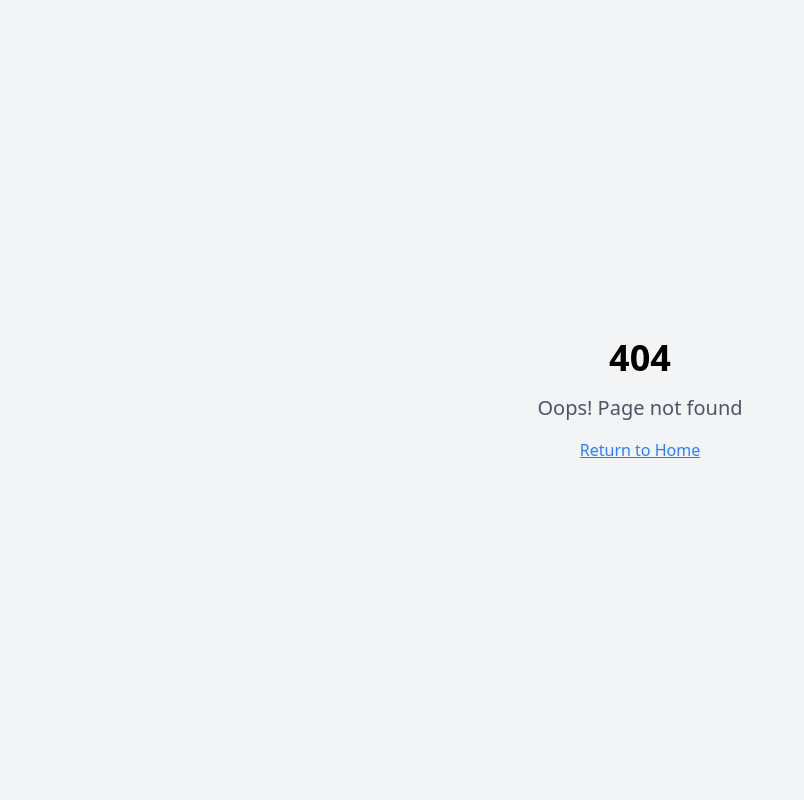
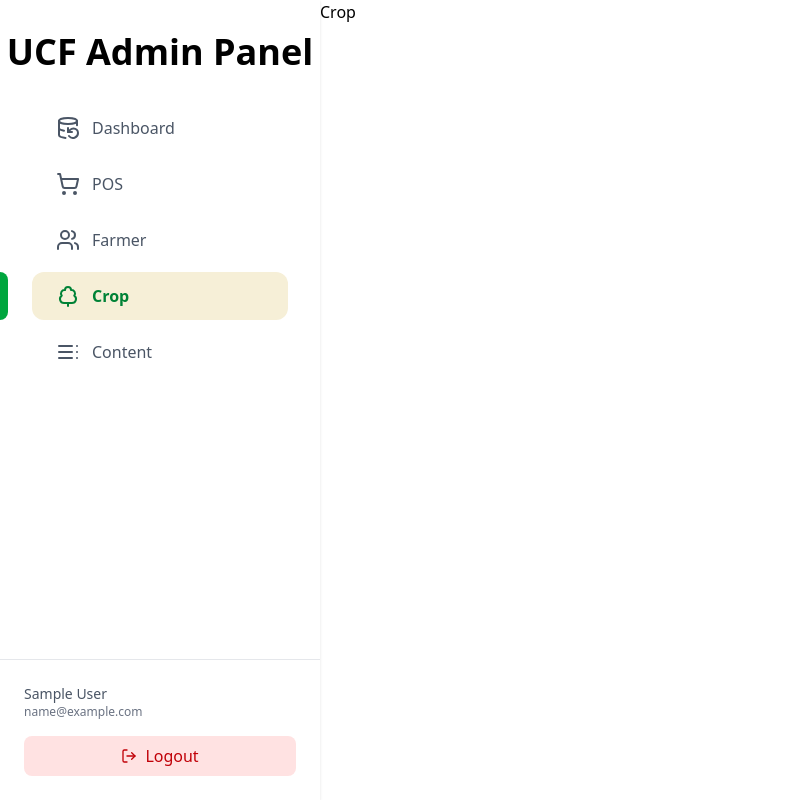
Before and after one commit to sameerkali/ucf-admin, a React (Vite) app: page /crop in a window 1280 px wide. Before the commit this address had no page. Shown: the whole page, without its empty margins (0-804 px from the left). Built offline with nearby package versions, Linux system fonts and the light colour scheme; sample sign-in values are in the browser's storage.

Commit message:
add crop page

```diff
--- a/src/App.tsx
+++ b/src/App.tsx
@@ -11,6 +11,7 @@ import POS from "./components/pos";
 import Farmer from "./components/farmer";
 import Faq from "./components/content/Faq";
 import Content from "./components/content";
+import Crop from "./components/crop";
 
 // Protects private routes
 function PrivateRoute({ children }: { children: JSX.Element }) {
@@ -51,6 +52,7 @@ function App() {
           <Route path="/farmer" element={<Farmer/>} />
           <Route path="/content" element={<Content/>} />
           <Route path="/faq" element={<Faq/>} />
+          <Route path="/crop" element={<Crop/>} />
         </Route>
 
         {/* Profile Page (also private) */}
--- /dev/null
+++ b/src/components/crop/index.tsx
@@ -0,0 +1,9 @@
+import React from 'react'
+
+const Crop = () => {
+  return (
+    <div>Crop</div>
+  )
+}
+
+export default Crop
--- a/src/layout/Sidebar.tsx
+++ b/src/layout/Sidebar.tsx
@@ -6,7 +6,8 @@ import {
   LogOut,
   X,
   DatabaseBackup,
-  TableOfContentsIcon
+  TableOfContentsIcon,
+  TreeDeciduous
 } from "lucide-react";
 import { useAppDispatch, useAppSelector } from "../reducers/store";
 import { logout } from "../reducers/auth.reducer";
@@ -15,6 +16,7 @@ const navItems = [
   { name: "Dashboard", path: "/", icon: <DatabaseBackup /> },
   { name: "POS", path: "/pos", icon: <ShoppingCart /> },
   { name: "Farmer", path: "/farmer", icon: <Users /> },
+  { name: "Crop", path: "/crop", icon: <TreeDeciduous /> },
   { name: "Content", path: "/content", icon: <TableOfContentsIcon /> },
 ];
 
```
